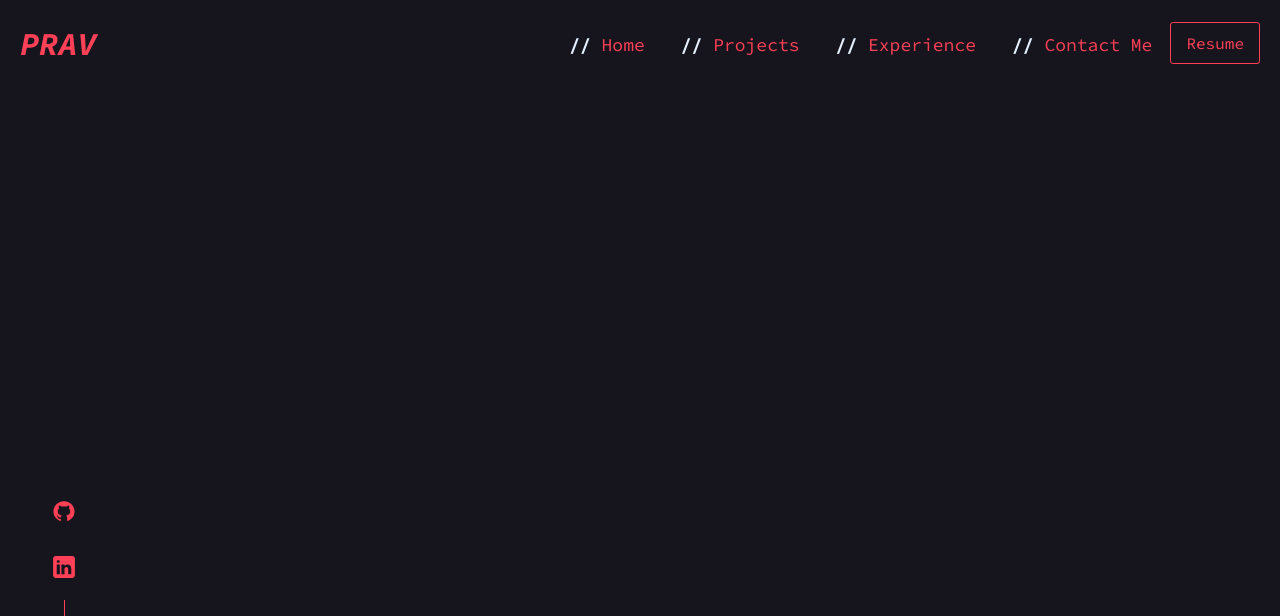
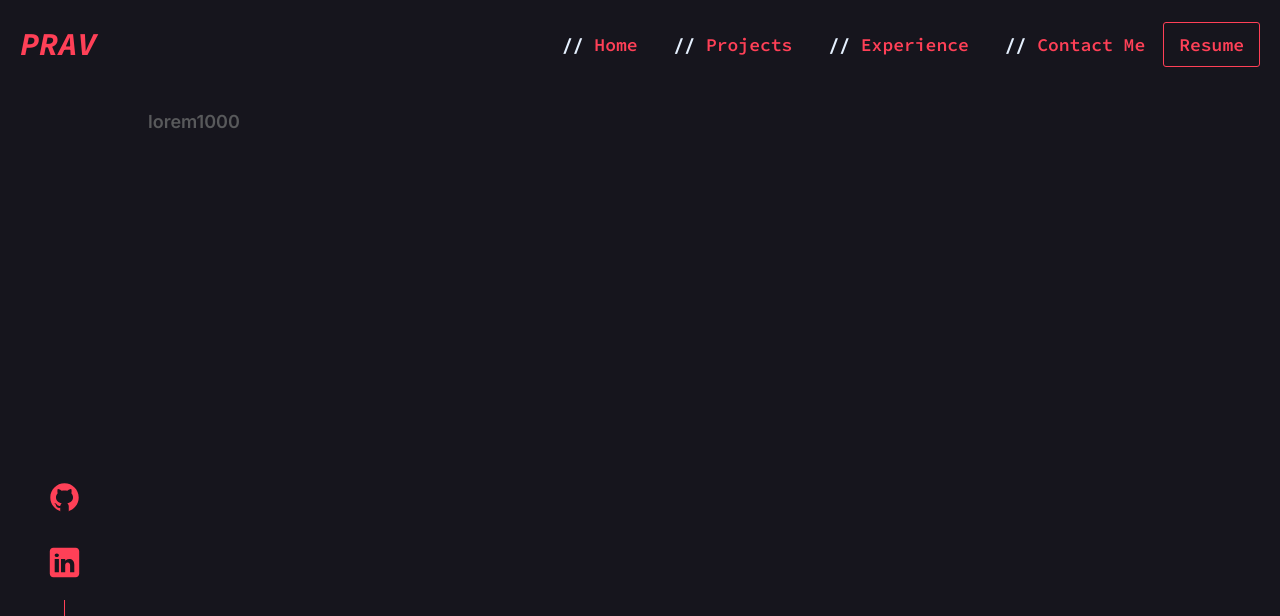
Before and after one commit to praneethravuri/PRAV-V2, a Vue app: page / in a window 1280 px wide. Shown: the top 616 px of the page. Built offline with nearby package versions, Linux system fonts and the light colour scheme.

Commit message:
Section width

```diff
--- a/src/App.vue
+++ b/src/App.vue
@@ -1,12 +1,16 @@
 <template>
   <Navigation />
   <Socials />
+  <div class="section-width">
+    <AboutMe />
+  </div>
 </template>
 
 <script>
 
 import Navigation from './components/Navigation.vue';
 import Socials from './components/Socials.vue';
+import AboutMe from './components/AboutMe.vue';
 
 export default {
   name: 'App',
@@ -14,7 +18,8 @@ export default {
     // eslint-disable-next-line vue/no-unused-components
     Navigation,
     // eslint-disable-next-line vue/no-unused-components
-    Socials
+    Socials,
+    AboutMe
   }
 }
 </script>
--- /dev/null
+++ b/src/components/AboutMe.vue
@@ -0,0 +1,9 @@
+<template>
+    <p>lorem1000</p>
+</template>
+
+<script>
+export default{
+    name : "AboutMe"
+}
+</script>
--- a/src/components/Navigation.vue
+++ b/src/components/Navigation.vue
@@ -4,7 +4,7 @@
         <a class="navbar-brand prav-heading" href="#">PRAV</a>
         <button class="navbar-toggler" type="button" data-bs-toggle="collapse" data-bs-target="#navbarNav"
             aria-controls="navbarNav" aria-expanded="false" aria-label="Toggle navigation">
-            <span class="navbar-toggler-icon" style="color: red"></span>
+            <span class="hamburger-menu">&#9776;</span>
         </button>
         <div class="collapse navbar-collapse justify-content-end" id="navbarNav">
             <ul class="navbar-nav ml-auto">
--- a/src/components/Socials.vue
+++ b/src/components/Socials.vue
@@ -1,10 +1,10 @@
 <template>
     <div class="socials-div">
         <div class="logo-div">
-            <img src="../assets/images/github_bright_red.svg" alt="github logo" class="github logo">
+            <a href="https://github.com/praneethravuri" target="_blank"><img src="../assets/images/github_bright_red.svg" alt="github logo" class="github logo"></a>
         </div>
         <div class="logo-div">
-            <img src="../assets/images/linkedin_bright_red.svg" alt="linkedin logo" class="linkedin logo">
+            <a href="https://www.linkedin.com/in/praneeth-ravuri2500/" target="_blank"><img src="../assets/images/linkedin_bright_red.svg" alt="linkedin logo" class="linkedin logo"></a>
         </div>
 
         <div class="vertical-line"></div>
--- a/src/styles/_variables.scss
+++ b/src/styles/_variables.scss
@@ -2,4 +2,5 @@ $dark-blue : #16151d;
 $bright-red : #FF4057;
 $dark-red : #9d2836;
 $slate : #e6f1ff;
+$text-color : #58595b;
 $transition : all 0.3s ease;
--- a/src/styles/main.scss
+++ b/src/styles/main.scss
@@ -14,9 +14,18 @@ body {
   background-color: $dark-blue;
   text-decoration: none;
   font-family: 'Inter', sans-serif;
+  color : $text-color;
+  font-weight: 600;
+  font-size: 18px;
 }
 
 html, body{
   scrollbar-width: thin;
   scrollbar-color: $bright-red $dark-blue ;
 }
+
+.section-width{
+  width: 90%;
+  margin-left: 10%;
+  padding: 20px;
+}
--- a/src/styles/navigation.scss
+++ b/src/styles/navigation.scss
@@ -46,7 +46,12 @@ nav {
     transition: $transition;
 }
 
-@media (max-width: 768px) {
+.hamburger-menu {
+    color: $bright-red;
+}
+
+
+@media (max-width: 1000px) {
     .resume-btn {
         margin: 0 10px;
         border: none;
@@ -61,4 +66,9 @@ nav {
     .resume-btn:hover {
         box-shadow: none;
     }
+
+    .hamburger-menu:focus {
+        border: none;
+    }
+
 }
--- a/src/styles/socials.scss
+++ b/src/styles/socials.scss
@@ -18,7 +18,7 @@
     justify-content: flex-end;
     align-items: center;
 
-    @media (max-width: 768px) {
+    @media (max-width: 600px) {
         display: none;
     }
 }
@@ -30,6 +30,6 @@
 }
 
 .logo {
-    width: 20%;
+    width: 35px;
     margin: 10px;
 }
```
